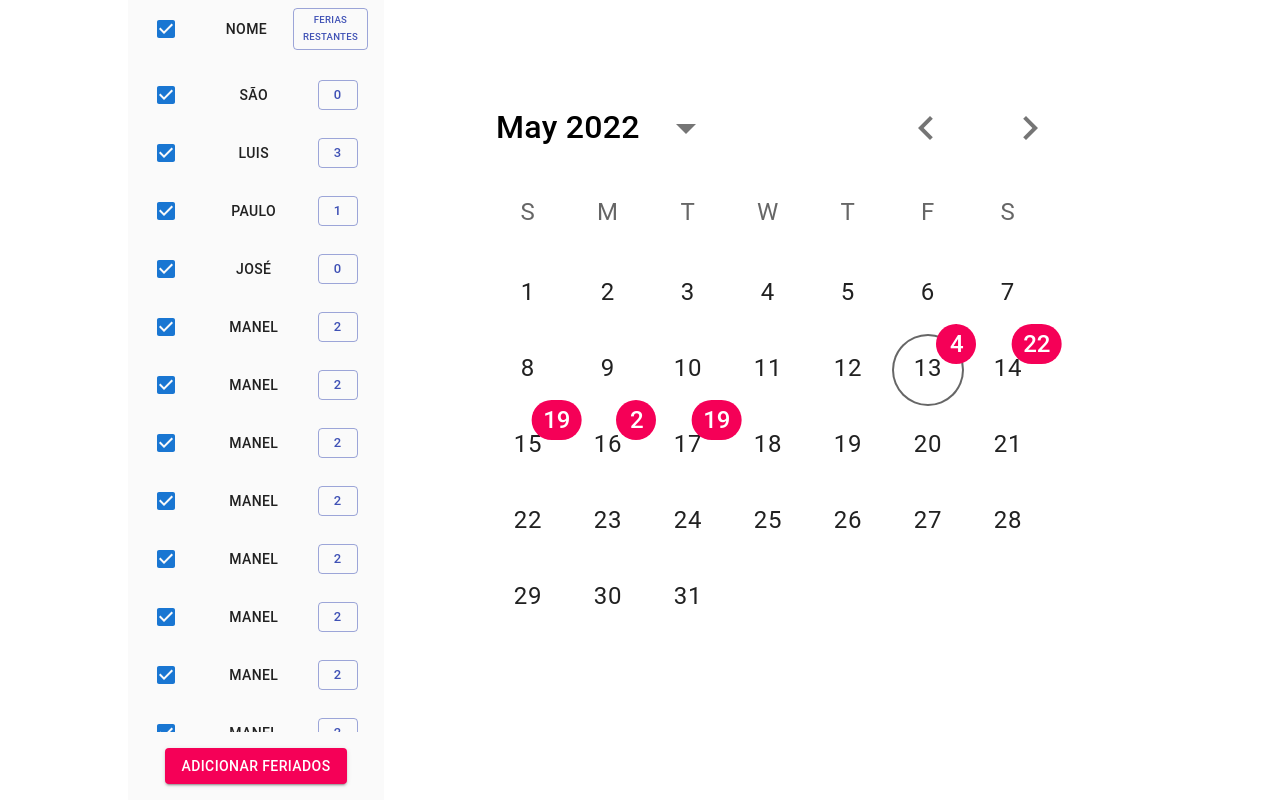
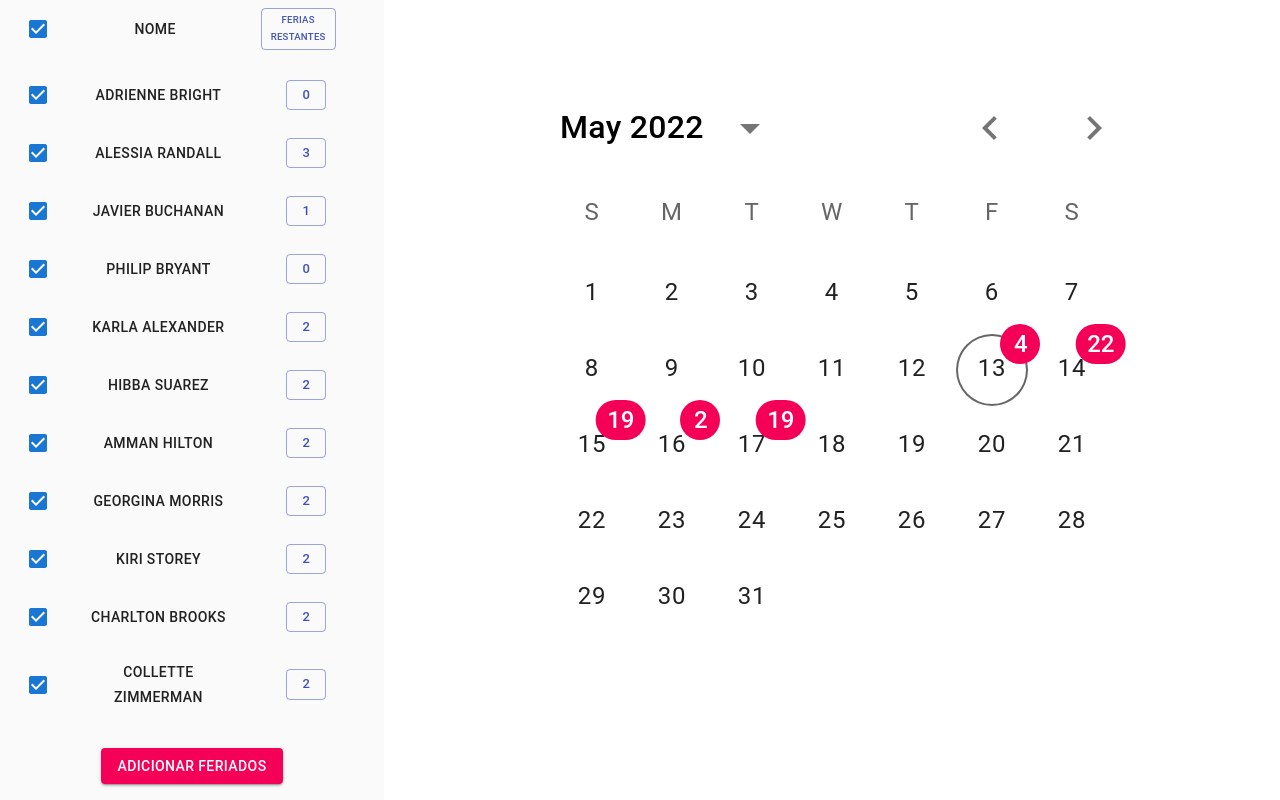
Before and after one commit to Unn4m3DD/pto-management, a React app: page / in a window 1280 px wide. Built offline with nearby package versions, Linux system fonts and the light colour scheme; the HTML template or start-up script is replaced by a standard one.

Commit message:
minor bug fixes

```diff
--- a/src/components/App/styles.scss
+++ b/src/components/App/styles.scss
@@ -28,7 +28,7 @@ body {
 .calendar-container {
   @extend .flex-centered;
   height: 100%;
-  width: 60%;
+  width: 70%;
   overflow: hidden
 }
 
@@ -41,7 +41,7 @@ body {
 .people-list-container {
   display: flex;
   height: 100%;
-  width: 20%;
+  width: 30%;
   background-color: #fafafa;
 }
 
--- a/src/components/PeopleList/index.tsx
+++ b/src/components/PeopleList/index.tsx
@@ -18,7 +18,7 @@ interface Props {
 const PeopleList: React.FC<Props> = ({ people, setPeople, setCurrentPersonIndex }) => {
   const [showAddHoliday, setShowAddHoliday] = useState(false)
   return <Box style={{ display: "flex", width: "100%", height: "100%", flexDirection: "column" }}>
-    <ListItem className="person-item" style={{ marginRight: "26px" }}>
+    <ListItem className="person-item" style={{ paddingRight: "26px" }}>
       <ListItemIcon className="person-item-checkbox">
         <Checkbox
           edge="start"
--- a/src/components/PeopleList/styles.scss
+++ b/src/components/PeopleList/styles.scss
@@ -7,14 +7,17 @@
   display: flex;
   align-items: center;
   justify-content: center;
-  width: 5%;
+  width: 100%;
+  max-width: 5%;
 }
 .person-item-name {
-  width: 60%;
+  width: 100%;
+  max-width: 60%;
 }
 .person-item-count {
   display: flex;
   align-items: center;
   justify-content: center;
-  width: 35%;
+  width: 100%;
+  max-width: 35%;
 }
--- a/src/db.tsx
+++ b/src/db.tsx
@@ -6,27 +6,27 @@ const d3 = d1 + (1000 * 60 * 60 * 24) * 2
 const d4 = d1 + (1000 * 60 * 60 * 24) * 3
 const d5 = d1 + (1000 * 60 * 60 * 24) * 4
 export const peopleDefault = [
-  { name: "São", holidays: [d1], selected: true, holidayCount: 0 },
-  { name: "Luis", holidays: [d1, d2], selected: true, holidayCount: 3 },
-  { name: "Paulo", holidays: [d1, d2, d4], selected: true, holidayCount: 1 },
-  { name: "José", holidays: [d1, d2, d4], selected: true, holidayCount: 0 },
-  { name: "Manel", holidays: [d2, d5, d3], selected: true, holidayCount: 2 },
-  { name: "Manel", holidays: [d2, d5, d3], selected: true, holidayCount: 2 },
-  { name: "Manel", holidays: [d2, d5, d3], selected: true, holidayCount: 2 },
-  { name: "Manel", holidays: [d2, d5, d3], selected: true, holidayCount: 2 },
-  { name: "Manel", holidays: [d2, d5, d3], selected: true, holidayCount: 2 },
-  { name: "Manel", holidays: [d2, d5, d3], selected: true, holidayCount: 2 },
-  { name: "Manel", holidays: [d2, d5, d3], selected: true, holidayCount: 2 },
-  { name: "Manel", holidays: [d2, d5, d3], selected: true, holidayCount: 2 },
-  { name: "Manel", holidays: [d2, d5, d3], selected: true, holidayCount: 2 },
-  { name: "Manel", holidays: [d2, d5, d3], selected: true, holidayCount: 2 },
-  { name: "Manel", holidays: [d2, d5, d3], selected: true, holidayCount: 2 },
-  { name: "Manel", holidays: [d2, d5, d3], selected: true, holidayCount: 2 },
-  { name: "Manel", holidays: [d2, d5, d3], selected: true, holidayCount: 2 },
-  { name: "Manel", holidays: [d2, d5, d3], selected: true, holidayCount: 2 },
-  { name: "Manel", holidays: [d2, d5, d3], selected: true, holidayCount: 2 },
-  { name: "Manel", holidays: [d2, d5, d3], selected: true, holidayCount: 2 },
-  { name: "Manel", holidays: [d2, d5, d3], selected: true, holidayCount: 2 },
-  { name: "Manel", holidays: [d2, d5, d3], selected: true, holidayCount: 2 },
-  { name: "Manel", holidays: [d2, d5, d3, d5, d3, d5, d3, d5, d3, d5, d3, d5, d3, d5, d3, d5, d3, d5, d3, d5, d3, d5, d3, d5, d3, d5, d3, d5, d3, d5, d3], selected: true, holidayCount: 2 },
+  { name: "Adrienne Bright", holidays: [d1], selected: true, holidayCount: 0 },
+  { name: "Alessia Randall", holidays: [d1, d2], selected: true, holidayCount: 3 },
+  { name: "Javier Buchanan", holidays: [d1, d2, d4], selected: true, holidayCount: 1 },
+  { name: "Philip Bryant", holidays: [d1, d2, d4], selected: true, holidayCount: 0 },
+  { name: "Karla Alexander", holidays: [d2, d5, d3], selected: true, holidayCount: 2 },
+  { name: "Hibba Suarez", holidays: [d2, d5, d3], selected: true, holidayCount: 2 },
+  { name: "Amman Hilton", holidays: [d2, d5, d3], selected: true, holidayCount: 2 },
+  { name: "Georgina Morris", holidays: [d2, d5, d3], selected: true, holidayCount: 2 },
+  { name: "Kiri Storey", holidays: [d2, d5, d3], selected: true, holidayCount: 2 },
+  { name: "Charlton Brooks", holidays: [d2, d5, d3], selected: true, holidayCount: 2 },
+  { name: "Collette Zimmerman", holidays: [d2, d5, d3], selected: true, holidayCount: 2 },
+  { name: "Oliver Kaufman", holidays: [d2, d5, d3], selected: true, holidayCount: 2 },
+  { name: "Teegan Burke", holidays: [d2, d5, d3], selected: true, holidayCount: 2 },
+  { name: "Daanyal Kerr", holidays: [d2, d5, d3], selected: true, holidayCount: 2 },
+  { name: "Riley-Jay Haynes", holidays: [d2, d5, d3], selected: true, holidayCount: 2 },
+  { name: "Lori Bowman", holidays: [d2, d5, d3], selected: true, holidayCount: 2 },
+  { name: "Cinar Ahmad", holidays: [d2, d5, d3], selected: true, holidayCount: 2 },
+  { name: "Elif Gardiner", holidays: [d2, d5, d3], selected: true, holidayCount: 2 },
+  { name: "Sumayya Roman", holidays: [d2, d5, d3], selected: true, holidayCount: 2 },
+  { name: "Ava-Grace Pace", holidays: [d2, d5, d3], selected: true, holidayCount: 2 },
+  { name: "Laiba Ali", holidays: [d2, d5, d3], selected: true, holidayCount: 2 },
+  { name: "Anoushka Hopper", holidays: [d2, d5, d3], selected: true, holidayCount: 2 },
+  { name: "Sheridan Holding", holidays: [d2, d5, d3, d5, d3, d5, d3, d5, d3, d5, d3, d5, d3, d5, d3, d5, d3, d5, d3, d5, d3, d5, d3, d5, d3, d5, d3, d5, d3, d5, d3], selected: true, holidayCount: 2 },
 ]
```
Also changed, not shown: 1 other file (tests, documents, lock files or other folders).
